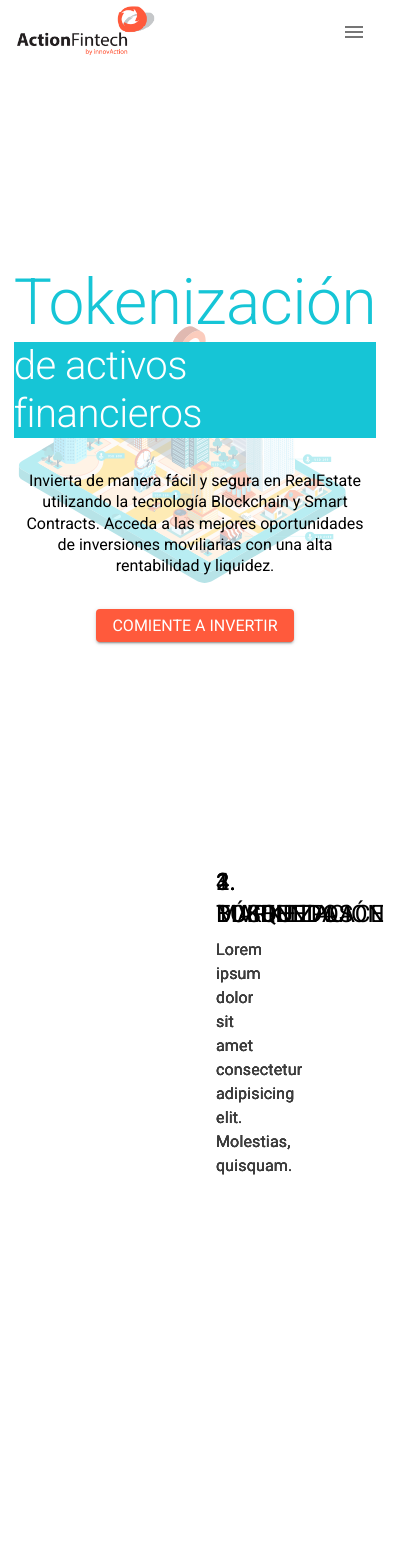
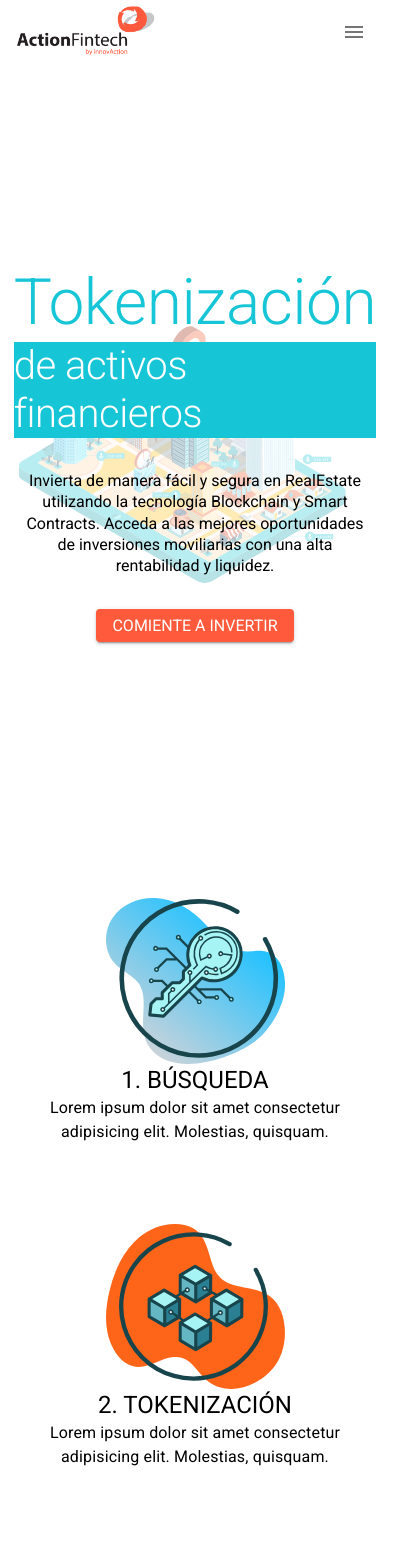
Before and after one commit to HoracioGutierrez/tokenizacion, a React (Create React App) app: page / in a window 390 px wide. Shown: the top 1547 px of the page, 416 px wide, since content can reach past the window. Before the commit the page ends 1478 px from the top, so only its background shows below. Built offline with nearby package versions, Linux system fonts and the light colour scheme.

Commit message:
Finish responsive styling to second landing section

```diff
--- a/src/estilos.scss
+++ b/src/estilos.scss
@@ -156,21 +156,39 @@ html , body , #root {
 
     #landing-section-roundicons {
 
-        padding: 0 200px;
-        display: flex;
-        justify-content: space-between;
+        @media screen and (min-width: 600px) {
+            display: flex;
+            flex-wrap: wrap;
+        }
+
+        @media screen and (min-width: 1200px) {
+            padding: 0 100px;
+        }
 
         .roundicons-item {
 
-            width : 15%;
+            display: flex;
+            flex-direction: column;
+            align-items: center;
             text-align: center;
+            margin-bottom: 5rem;
 
-            .roundicons-item-title {
-                margin-bottom: 0.5rem;
+            @media screen and (min-width: 600px) {
+                width: 50%;
+            }
+
+            @media screen and (min-width: 1000px) {
+                width: 25%;
+            }
+
+            img {
+                width: 50%;
             }
 
             p {
-                color: rgb(61, 61, 61);
+                @media screen and (min-width: 600px) {
+                    width: 95%;
+                }
             }
         }
     }
```
